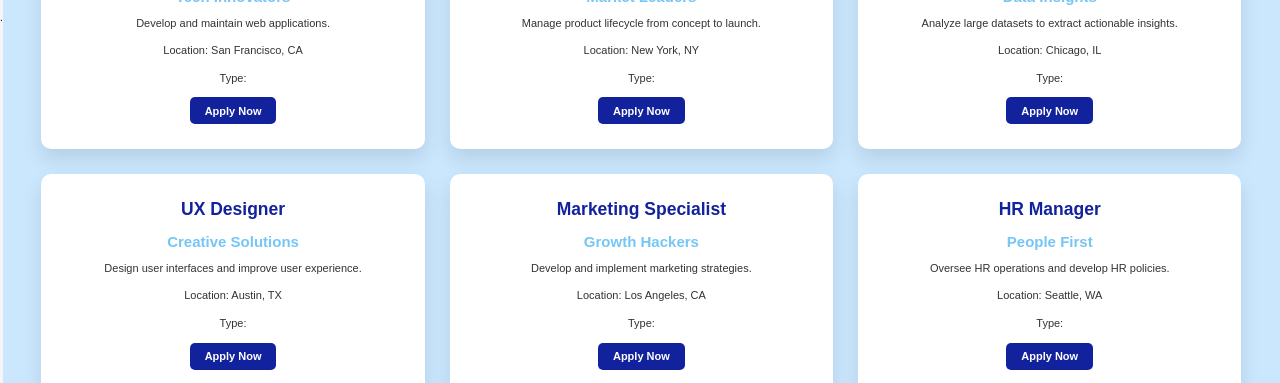
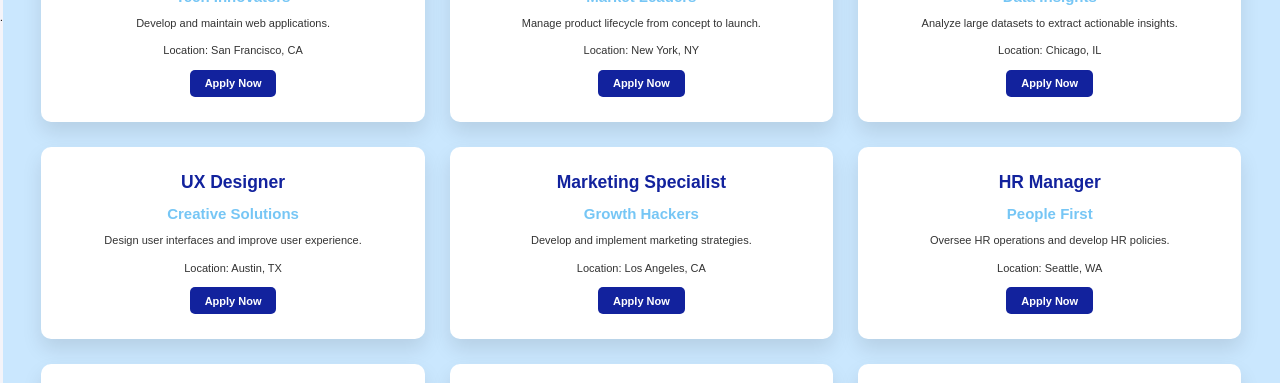
Before and after one commit to Counselllor/Counsellor-Web, a React (Vite) app: page /jobs in a window 1280 px wide. Shown: the part 383-766 px from the top of the page. Built offline with nearby package versions, Linux system fonts and the light colour scheme; no server answers; sample sign-in values are in the browser's storage; a web font is replaced by a local one.

Commit message:
minor fixes

```diff
--- a/src/components/jobs/Jobs.jsx
+++ b/src/components/jobs/Jobs.jsx
@@ -20,7 +20,6 @@ const Jobs = () => {
               <h3 className="jobsPage-company">{job.company}</h3>
               <p className="jobsPage-description">{job.description}</p>
               <p className="jobsPage-location">Location: {job.location}</p>
-              <p className="jobsPage-type">Type: {job.type}</p>
               <button className="jobsPage-apply">Apply Now</button>
             </div>
           ))}
```
